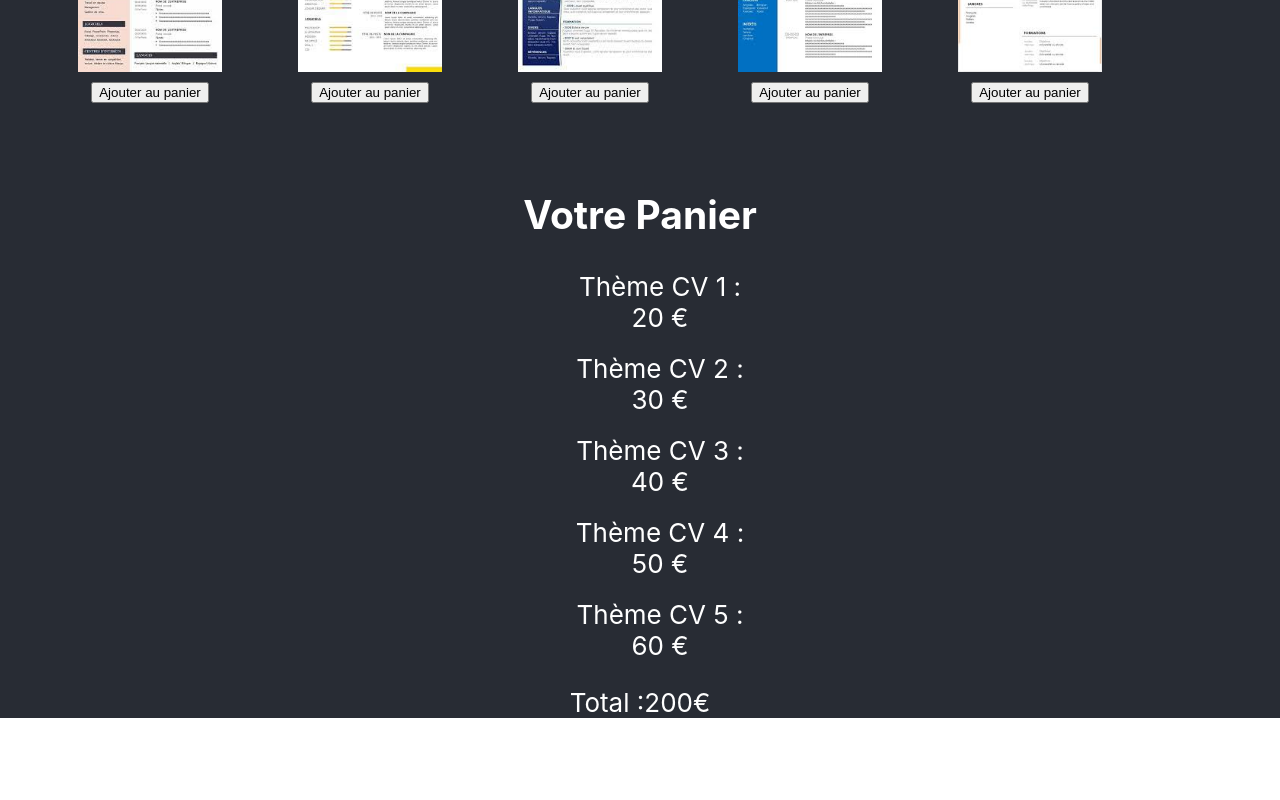
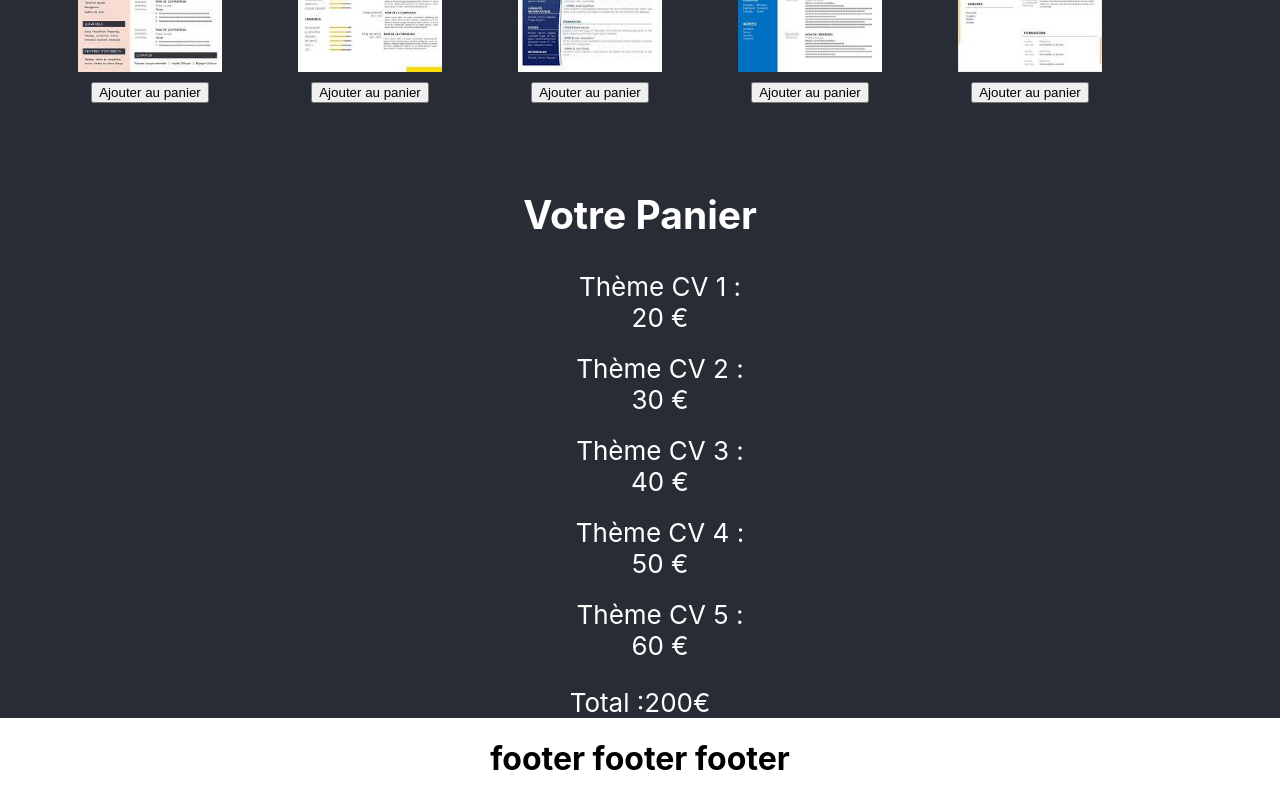
Before and after one commit to CharlesRLG/projet_reac, a React (Create React App) app: page / in a window 1280 px wide. Shown: the part 1262-2062 px from the top of the page. Before the commit the page ends 1980 px from the top, so only its background shows below. Built offline with nearby package versions, Linux system fonts and the light colour scheme.

Commit message:
ajout test

```diff
--- a/src/App.js
+++ b/src/App.js
@@ -3,7 +3,7 @@ import logo from './logo.svg'
 import './App.css'
 import ProductList from './components/productslist.js'
 import Cart from './components/cart.js'
-
+import FooterPerso from './components/footerPerso.js'
 
 function App() {
   return (
@@ -14,6 +14,7 @@ function App() {
         < ProductList />
         < Cart />
       </header>
+      < FooterPerso />
     </div>
   )
 }
--- /dev/null
+++ b/src/components/footerPerso.js
@@ -0,0 +1,12 @@
+function footerPerso() {
+    return (
+      <div className="footerrperso">
+        <footer className="App-footerperso">
+
+          <h1>footer footer footer</h1>
+        </footer>
+      </div>
+    )
+  }
+
+  export default footerPerso
```
Also changed, not shown: src/components/footer.js (deleted).
